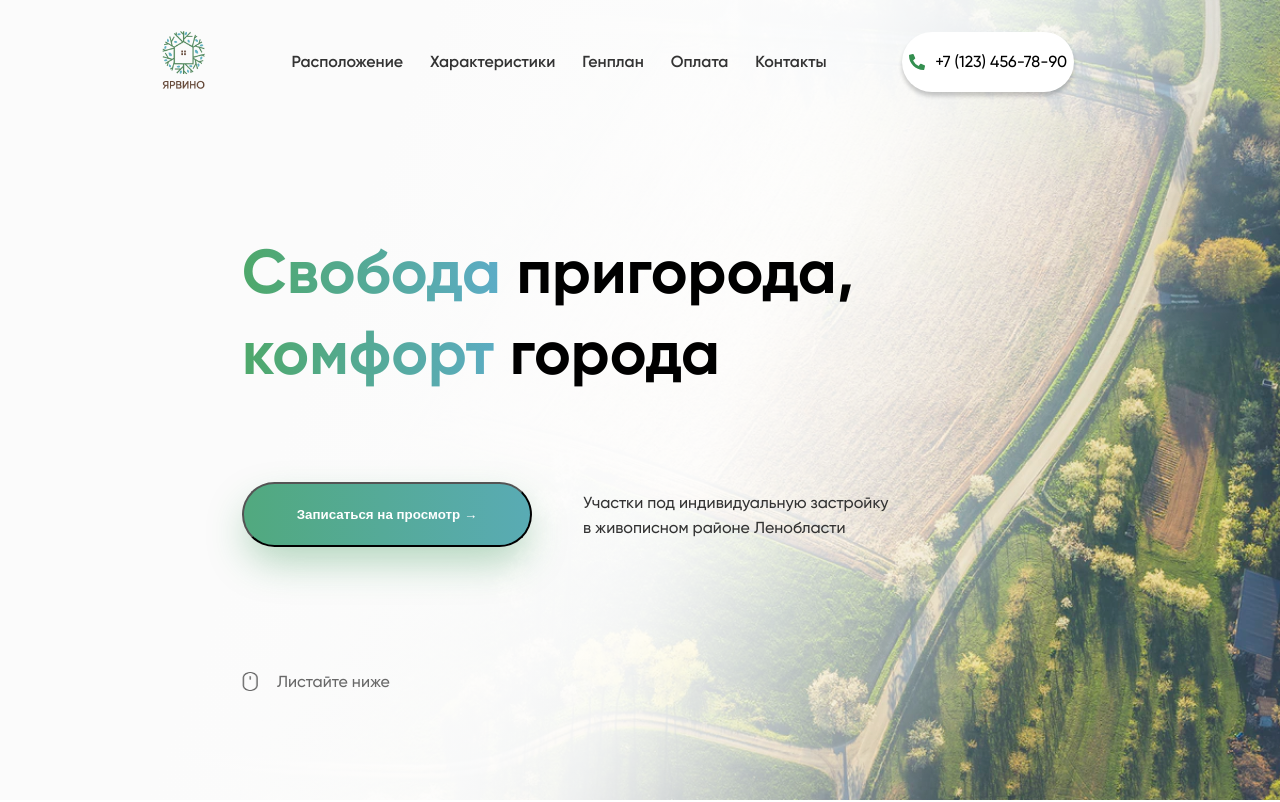
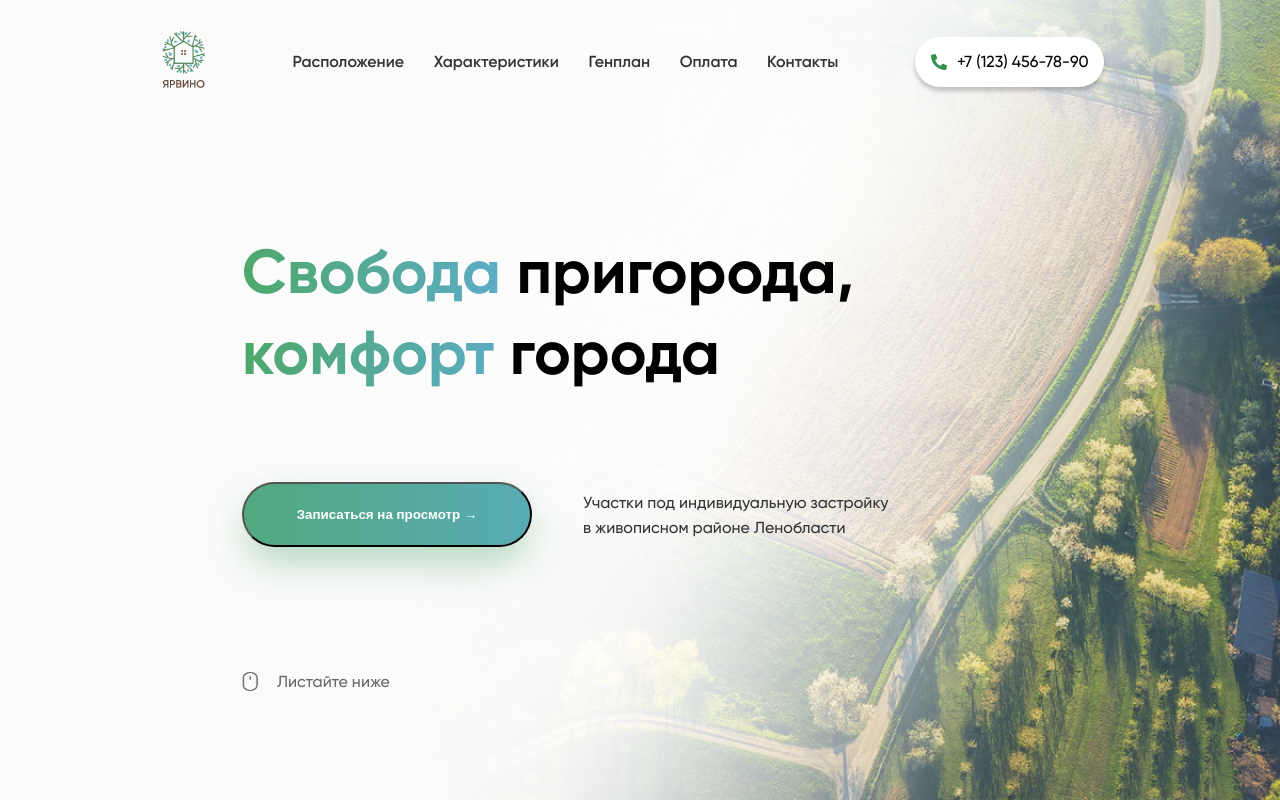
Before and after one commit to matt6852/lakes, a Next.js app: page / in a window 1280 px wide. Shown: the top 802 px of the page. Built offline with nearby package versions, Linux system fonts and the light colour scheme.

Commit message:
resized phone in header

```diff
--- a/styles/Phone.module.scss
+++ b/styles/Phone.module.scss
@@ -1,6 +1,6 @@
 .phone {
-  width: 280px;
-  height: 60px;
+  width: 310px;
+  height: 50px;
   display: flex;
   justify-content: center;
   align-items: center;
```
